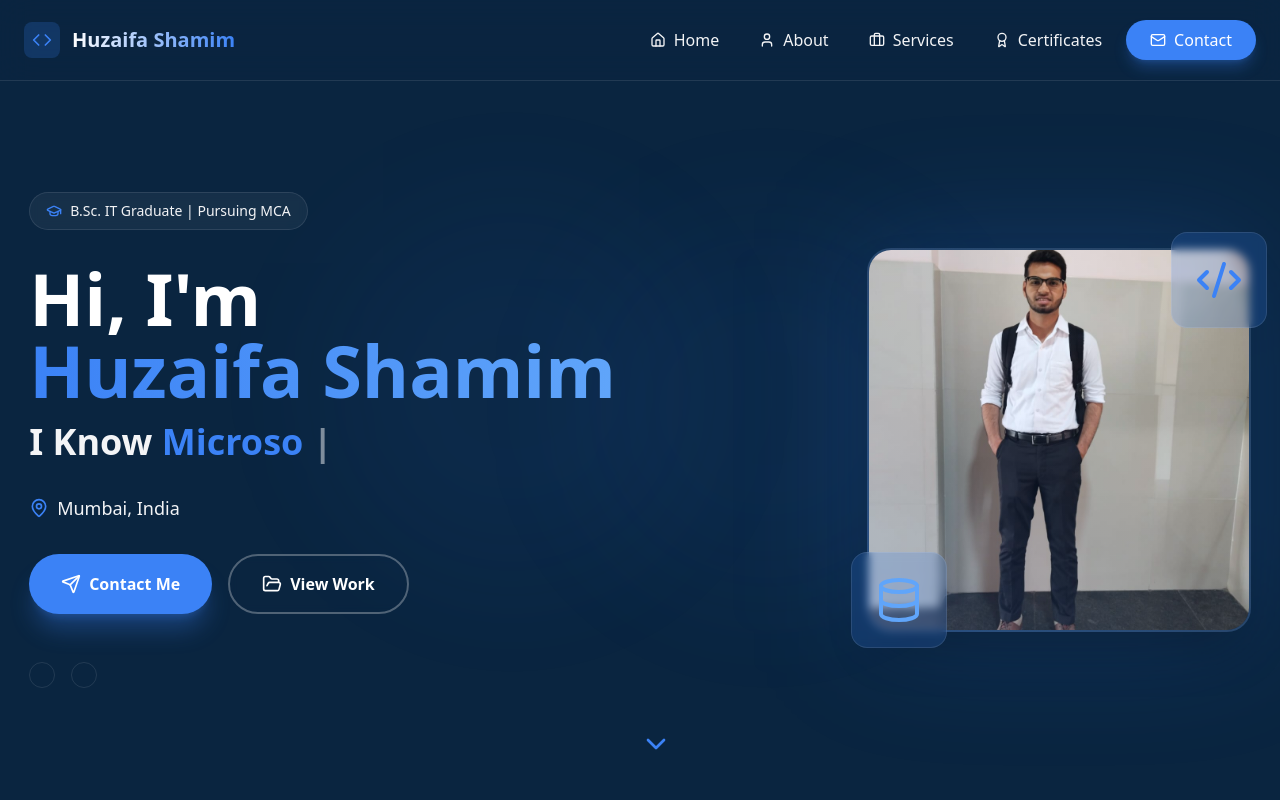
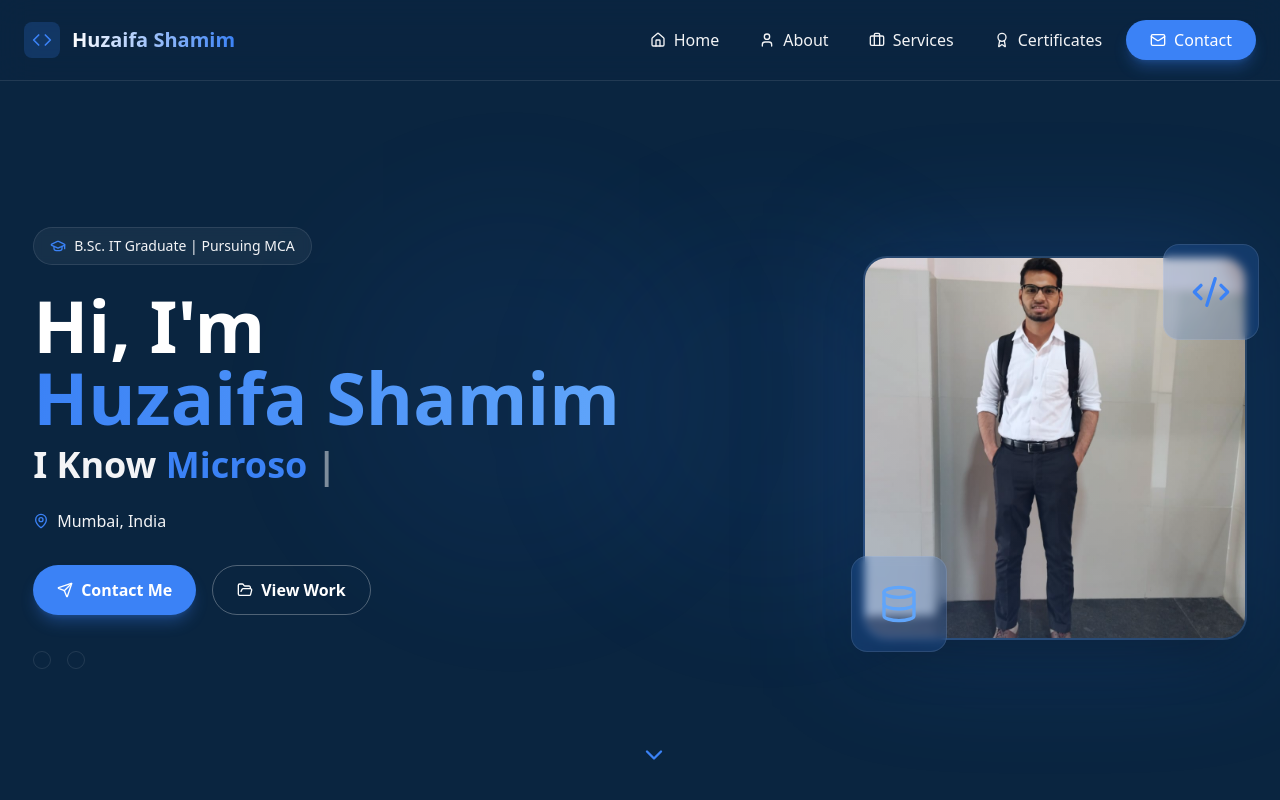
Before and after one commit to HShamim30/PortFolio_Website, a plain HTML site: page index.html in a window 1280 px wide. Shown: the top 800 px of the page. Drawn offline with nearby package versions, Linux system fonts and the light colour scheme.

Commit message:
last check

```diff
--- a/index.html
+++ b/index.html
@@ -112,36 +112,40 @@
     </div>
 
     <!-- Hero Section -->
-    <section id="home" class="min-h-screen flex items-center pt-20 relative overflow-hidden">
-        <!-- Animated Background Elements -->
-        <div class="absolute inset-0 overflow-hidden pointer-events-none">
-            <div class="absolute top-1/4 left-1/4 w-96 h-96 bg-accent/10 rounded-full blur-3xl animate-pulse"></div>
+   <section id="home" class="min-h-screen flex items-center pt-24 relative overflow-hidden">
+    <!-- Animated Background -->
+    <div class="absolute inset-0 pointer-events-none">
+        <div class="absolute top-1/4 left-1/4 w-72 h-72 sm:w-96 sm:h-96 bg-accent/10 rounded-full blur-3xl animate-pulse"></div>
         <div
-                class="absolute bottom-1/4 right-1/4 w-96 h-96 bg-blue-500/10 rounded-full blur-3xl animate-pulse delay-1000">
+            class="absolute bottom-1/4 right-1/4 w-72 h-72 sm:w-96 sm:h-96 bg-blue-500/10 rounded-full blur-3xl animate-pulse delay-1000">
         </div>
     </div>
 
-        <div class="max-w-7xl mx-auto px-6 grid grid-cols-1 lg:grid-cols-2 gap-12 items-center relative z-10 py-12">
+    <div
+        class="max-w-7xl mx-auto px-4 sm:px-6 grid grid-cols-1 lg:grid-cols-2 gap-10 items-center relative z-10 py-10">
 
         <!-- Left Content -->
-            <div class="space-y-8">
+        <div class="space-y-6 text-center lg:text-left">
+
             <!-- Badge -->
             <div
-                    class="inline-flex items-center gap-2 px-4 py-2 bg-white/5 border border-white/10 rounded-full text-sm backdrop-blur-sm">
+                class="inline-flex items-center gap-2 px-4 py-2 bg-white/5 border border-white/10 rounded-full text-xs sm:text-sm backdrop-blur-sm mx-auto lg:mx-0">
                 <i data-lucide="graduation-cap" class="w-4 h-4 text-accent"></i>
                 <span class="text-lightgray">B.Sc. IT Graduate | Pursuing MCA</span>
             </div>
 
-                <!-- Main Heading -->
+            <!-- Heading -->
             <div>
-                    <h1 class="text-5xl lg:text-7xl font-bold leading-tight mb-4">
+                <h1 class="text-3xl sm:text-4xl lg:text-7xl font-bold leading-tight mb-3">
                     Hi, I'm <br />
-                        <span class="bg-gradient-to-r from-accent to-blue-400 bg-clip-text text-transparent">
+                    <span
+                        class="bg-gradient-to-r from-accent to-blue-400 bg-clip-text text-transparent">
                         Huzaifa Shamim
                     </span>
                 </h1>
 
-                    <div class="text-3xl lg:text-4xl font-semibold text-lightgray">
+                <div
+                    class="text-lg sm:text-2xl lg:text-4xl font-semibold text-lightgray">
                     <span>I Know </span>
                     <span id="typing-text" class="text-accent"></span>
                     <span class="animate-pulse">|</span>
@@ -149,80 +153,87 @@
             </div>
 
             <!-- Location -->
-                <div class="flex items-center gap-2 text-lightgray">
-                    <i data-lucide="map-pin" class="w-5 h-5 text-accent"></i>
-                    <span class="text-lg">Mumbai, India</span>
+            <div
+                class="flex justify-center lg:justify-start items-center gap-2 text-lightgray text-sm sm:text-base">
+                <i data-lucide="map-pin" class="w-4 h-4 text-accent"></i>
+                <span>Mumbai, India</span>
             </div>
 
             <!-- CTA Buttons -->
-                <div class="flex gap-4 flex-wrap">
+            <div class="flex flex-col sm:flex-row gap-4 justify-center lg:justify-start pt-2">
                 <a href="#contact"
-                        class="group px-8 py-4 bg-accent rounded-full font-semibold hover:bg-accent/90 transition-all duration-300 flex items-center gap-2 shadow-xl shadow-accent/30 hover:shadow-accent/50 hover:scale-105">
-                        <i data-lucide="send" class="w-5 h-5 group-hover:translate-x-1 transition-transform"></i>
+                    class="group px-6 py-3 bg-accent rounded-full font-semibold text-sm sm:text-base
+                           hover:bg-accent/90 transition-all duration-300 flex items-center justify-center gap-2
+                           shadow-lg shadow-accent/30 hover:scale-105">
+                    <i data-lucide="send"
+                        class="w-4 h-4 group-hover:translate-x-1 transition-transform"></i>
                     <span>Contact Me</span>
                 </a>
 
                 <a href="#projects"
-                        class="px-8 py-4 border-2 border-lightgray/30 rounded-full font-semibold hover:border-accent hover:text-accent transition-all duration-300 flex items-center gap-2 backdrop-blur-sm hover:scale-105">
-                        <i data-lucide="folder-open" class="w-5 h-5"></i>
+                    class="px-6 py-3 border border-lightgray/30 rounded-full font-semibold text-sm sm:text-base
+                           hover:border-accent hover:text-accent transition-all duration-300
+                           flex items-center justify-center gap-2 hover:scale-105">
+                    <i data-lucide="folder-open" class="w-4 h-4"></i>
                     <span>View Work</span>
                 </a>
             </div>
 
             <!-- Social Links -->
-                <div class="flex gap-4 pt-4">
+            <div class="flex gap-4 justify-center lg:justify-start pt-3">
                 <a href="https://github.com/HShamim30"
-                        class="p-3 rounded-full border border-white/10 hover:border-accent hover:bg-accent/10 transition-all duration-300">
+                    class="p-2 rounded-full border border-white/10 hover:border-accent hover:bg-accent/10 transition">
                     <i data-lucide="github" class="w-5 h-5"></i>
                 </a>
                 <a href="https://www.linkedin.com/in/huzaifa-shamim-ahmad-59987539a/"
-                        class="p-3 rounded-full border border-white/10 hover:border-accent hover:bg-accent/10 transition-all duration-300">
+                    class="p-2 rounded-full border border-white/10 hover:border-accent hover:bg-accent/10 transition">
                     <i data-lucide="linkedin" class="w-5 h-5"></i>
                 </a>
-
             </div>
         </div>
 
         <!-- Right Image -->
         <div class="flex justify-center lg:justify-end">
             <div class="relative group">
-                    <!-- Main Image Container -->
-                    <div class="relative w-80 h-80 lg:w-96 lg:h-96">
+                <div class="relative w-60 h-60 sm:w-72 sm:h-72 lg:w-96 lg:h-96">
                     <img src="./Images/Formal.jpg"
-                            class="w-full h-full rounded-3xl object-cover border-2 border-white/10 shadow-2xl group-hover:scale-105 transition-transform duration-500"
+                        class="w-full h-full rounded-3xl object-cover border-2 border-white/10 shadow-2xl
+                               group-hover:scale-105 transition-transform duration-500"
                         alt="Huzaifa Shamim" />
 
-                        <!-- Gradient Overlay -->
                     <div
-                            class="absolute inset-0 rounded-3xl bg-gradient-to-tr from-accent/20 to-transparent group-hover:from-accent/30 transition-all duration-500">
-                        </div>
+                        class="absolute inset-0 rounded-3xl bg-gradient-to-tr from-accent/20 to-transparent
+                               group-hover:from-accent/30 transition-all duration-500"></div>
 
-                        <!-- Glow Effect -->
                     <div
-                            class="absolute inset-0 rounded-3xl bg-accent/20 blur-3xl group-hover:bg-accent/30 transition-all duration-500 -z-10">
-                        </div>
+                        class="absolute inset-0 rounded-3xl bg-accent/20 blur-3xl
+                               group-hover:bg-accent/30 transition-all duration-500 -z-10"></div>
 
-                        <!-- Floating Elements -->
+                    <!-- Floating Icons -->
                     <div
-                            class="absolute -top-4 -right-4 w-24 h-24 bg-accent/20 rounded-2xl backdrop-blur-sm border border-white/10 flex items-center justify-center group-hover:scale-110 transition-transform duration-500">
-                            <i data-lucide="code-2" class="w-12 h-12 text-accent"></i>
+                        class="absolute -top-3 -right-3 w-16 h-16 sm:w-20 sm:h-20 lg:w-24 lg:h-24
+                               bg-accent/20 rounded-2xl backdrop-blur-sm border border-white/10
+                               flex items-center justify-center">
+                        <i data-lucide="code-2" class="w-8 h-8 sm:w-10 sm:h-10 text-accent"></i>
                     </div>
 
                     <div
-                            class="absolute -bottom-4 -left-4 w-24 h-24 bg-blue-500/20 rounded-2xl backdrop-blur-sm border border-white/10 flex items-center justify-center group-hover:scale-110 transition-transform duration-500">
-                            <i data-lucide="database" class="w-12 h-12 text-blue-400"></i>
+                        class="absolute -bottom-3 -left-3 w-16 h-16 sm:w-20 sm:h-20 lg:w-24 lg:h-24
+                               bg-blue-500/20 rounded-2xl backdrop-blur-sm border border-white/10
+                               flex items-center justify-center">
+                        <i data-lucide="database" class="w-8 h-8 sm:w-10 sm:h-10 text-blue-400"></i>
+                    </div>
                 </div>
             </div>
         </div>
     </div>
 
-        </div>
-
     <!-- Scroll Indicator -->
-        <div class="absolute bottom-8 left-1/2 transform -translate-x-1/2 animate-bounce">
-            <i data-lucide="chevron-down" class="w-8 h-8 text-accent"></i>
+    <div class="absolute bottom-6 left-1/2 -translate-x-1/2 animate-bounce">
+        <i data-lucide="chevron-down" class="w-7 h-7 text-accent"></i>
     </div>
 </section>
+
 
     <!-- About Section -->
    <section id="about" class="py-20 relative">
@@ -594,10 +605,11 @@
 
             <!-- Section Header -->
             <div class="text-center mb-14">
-                <p class="flex justify-center items-center gap-2 text-sm tracking-widest text-lightgray uppercase mb-4">
+                <div
+                    class="inline-flex items-center gap-2 px-4 py-2 bg-white/5 border border-white/10 rounded-full text-sm backdrop-blur-sm mb-6">
                      <i data-lucide="folder-open" class="w-4 h-4"></i>
-                    Projects
-                </p>
+                    <span class="text-lightgray tracking-wider uppercase">Projects</span>
+                </div>
 
                 <h2 class="text-3xl md:text-4xl font-bold mb-4">
                     My Projects
@@ -718,10 +730,11 @@
 
             <!-- Section Header -->
             <div class="text-center mb-14">
-                <p class="flex justify-center items-center gap-2 text-sm tracking-widest text-lightgray uppercase mb-4">
+                 <div
+                    class="inline-flex items-center gap-2 px-4 py-2 bg-white/5 border border-white/10 rounded-full text-sm backdrop-blur-sm mb-6">
                     <i data-lucide="mail" class="w-4 h-4"></i>
-                    Contact
-                </p>
+                    <span class="text-lightgray tracking-wider uppercase">Contact</span>
+                </div>
 
                 <h2 class="text-3xl md:text-4xl font-bold mb-4">
                     Get In Touch
```
Lines whose indentation alone changed are shown as unchanged.
